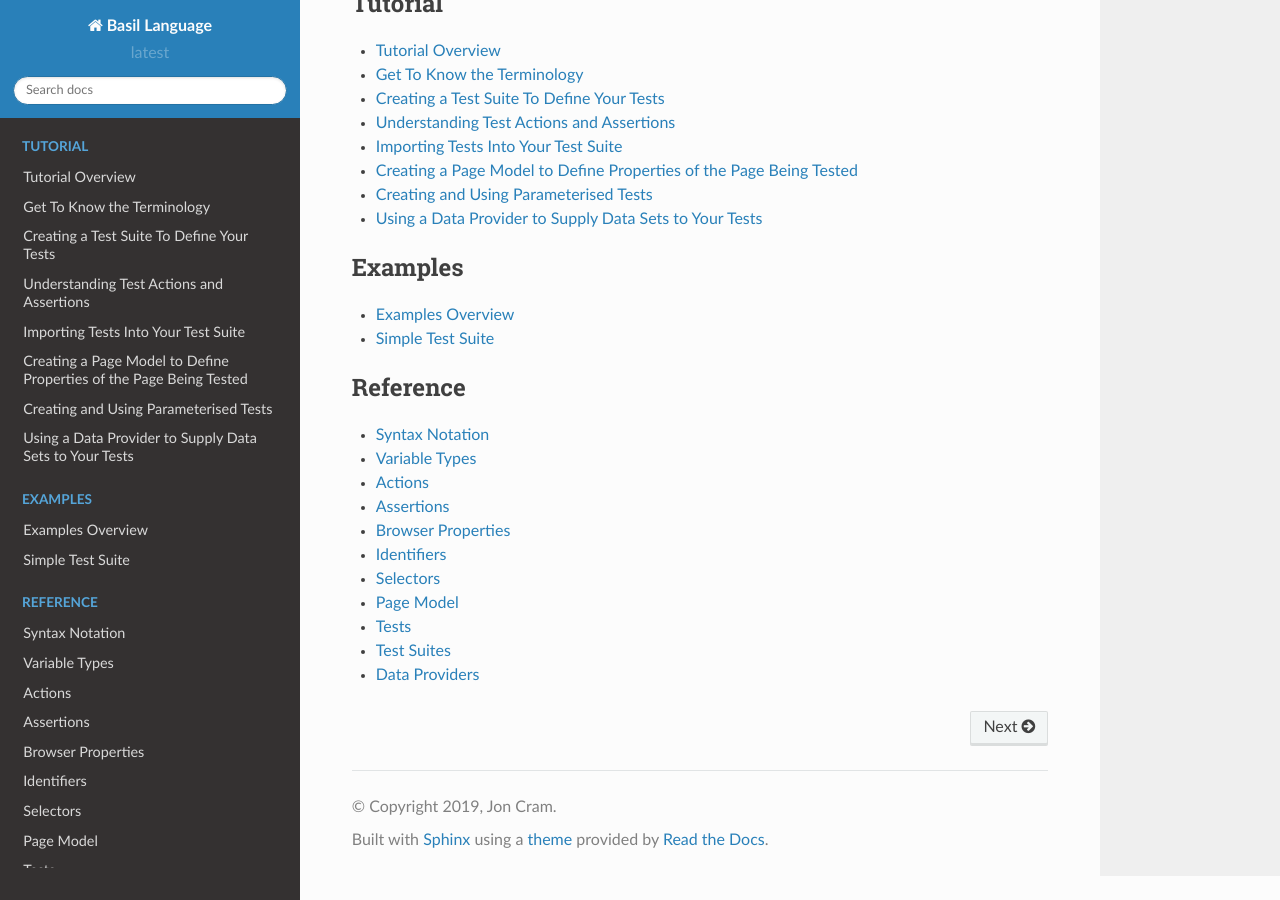
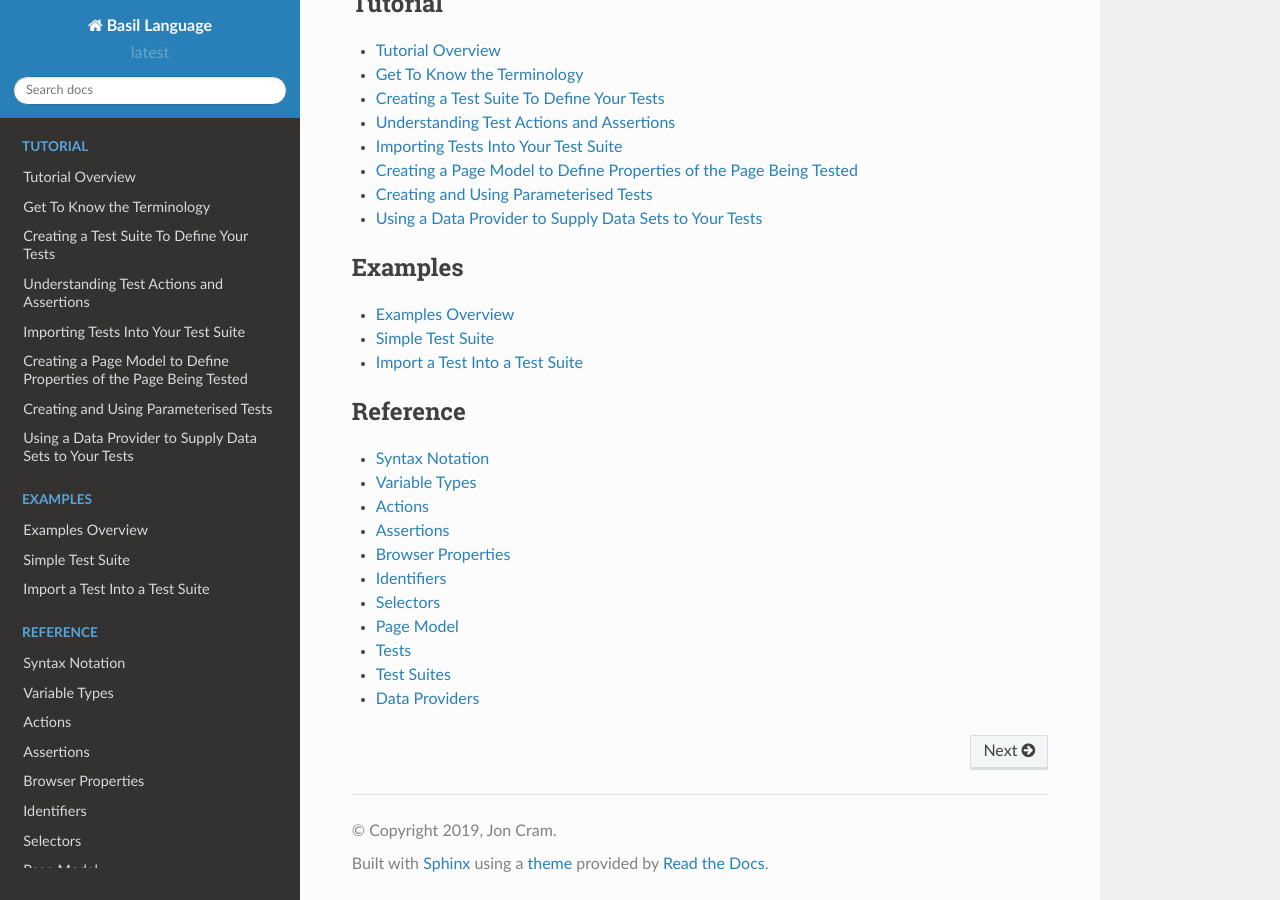
Before and after one commit to webignition/bas-spec, a Sphinx documentation site: the page built from docs/index.rst, in a window 1280 px wide and 900 px high, scrolled down 582 px. Built offline with Sphinx 7.4.7 and the Read the Docs theme 2.0.0, drawn with Linux system fonts in a browser that asks for light colours.

Commit message:
Create test import example

```diff
--- /dev/null
+++ b/docs/examples-import-test.rst
@@ -0,0 +1,6 @@
+===============================
+Import a Test Into a Test Suite
+===============================
+
+.. literalinclude:: includes/examples/test/google-open-literal.yml
+.. literalinclude:: includes/examples/test-suite/google-import-open.yml
--- a/docs/examples.rst
+++ b/docs/examples.rst
@@ -8,3 +8,4 @@ model and some data providers.
 .. admonition:: Topics
 
     - :doc:`Simple Test Suite </examples-simple-test-suite>`
+    - :doc:`Import a Test Into a Test Suite </examples-import-test>`
--- a/docs/index.rst
+++ b/docs/index.rst
@@ -43,6 +43,7 @@ Goals:
 
     examples
     examples-simple-test-suite
+    examples-import-test
 
 .. toctree::
     :caption: Reference
```
